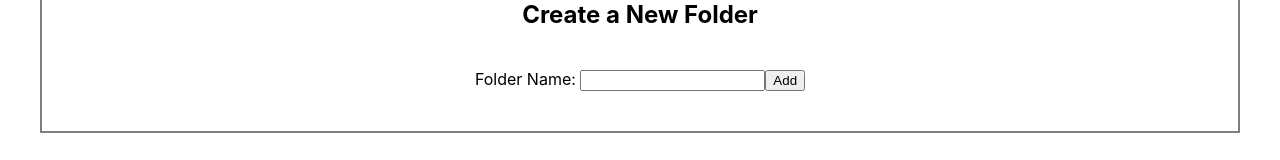
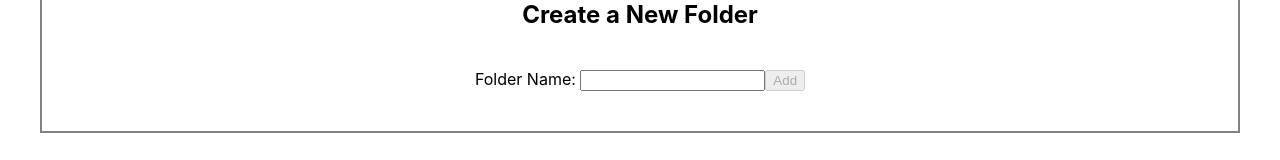
Before and after one commit to laratarpley13/noteful, a React (Create React App) app: page /addFolder in a window 1280 px wide. Shown: the part 124-284 px from the top of the page. Built offline with nearby package versions, Linux system fonts and the light colour scheme; no server answers.

Commit message:
added more form validation

```diff
--- a/src/AddFolder.js
+++ b/src/AddFolder.js
@@ -10,8 +10,8 @@ export default function AddFolder(props) {
                 props.handleFolderAdd(e)}
             }>
                 <label htmlFor='folderName'>Folder Name: </label>
-                <input type='text' id='folderName' name='folderName' />
-                <input type='submit' value="Add" />
+                <input type='text' id='folderName' name='folderName' required onChange={e => props.validateFolderName()} />
+                <input type='submit' value="Add" disabled={props.folderValidation.disable}/>
             </form>
         </section>
     )
@@ -20,4 +20,6 @@ export default function AddFolder(props) {
 AddFolder.propTypes = {
     history: PropTypes.object,
     handleFolderAdd: PropTypes.func,
+    validateFolderName: PropTypes.func,
+    folderValidation: PropTypes.object
 }
--- a/src/AddNote.js
+++ b/src/AddNote.js
@@ -12,14 +12,14 @@ export default function AddNote(props) {
                 <label htmlFor='noteName' className='note-name'>Note Name: </label>
                 <input type='text' id='noteName' name='noteName' className='note-name' required onChange={e => props.validateName()} />
                 <label htmlFor='noteContent' className='note-content'>Note Content: </label>
-                <input type='text' id='noteContent' name='noteContent' className='note-content' />
+                <input type='text' id='noteContent' name='noteContent' className='note-content' required onChange={e => props.validateContent()} />
                 <label htmlFor='folderOptions' className='folder-options'>Choose a Folder for the Note to go into: </label>
                 <select name='folderOptions' id='folderOptions' className='folder-options'>
                     {props.folders.map((folder, i) =>
                         <option key={i} value={folder.id}>{folder.name}</option>
                     )}
                 </select>
-                <input type='submit' value="Add" disabled={props.nameValidation.disable}/>
+                <input type='submit' value="Add" disabled={props.nameValidation.disable || props.contentValidation.disable}/>
             </form>
         </section>
     );
@@ -29,9 +29,11 @@ AddNote.propTypes = {
     history: PropTypes.object,
     handleNoteAdd: PropTypes.func,
     validateName: PropTypes.func,
+    validateContent: PropTypes.func,
     folders: PropTypes.arrayOf(PropTypes.shape({
         id: PropTypes.string.isRequired,
         name: PropTypes.string.isRequired
     })),
     nameValidation: PropTypes.object.isRequired,
+    contentValidation: PropTypes.object.isRequired,
 }
--- a/src/App.js
+++ b/src/App.js
@@ -15,6 +15,12 @@ class App extends Component {
     folders: [],
     notes: [],
     nameValidation: {
+      disable: true
+    },
+    contentValidation: {
+      disable: true
+    },
+    folderValidation: {
       disable: true
     }
   }
@@ -66,7 +72,8 @@ class App extends Component {
     }
     this.setState(
       {
-        folders: [...this.state.folders, folder]
+        folders: [...this.state.folders, folder],
+        folderValidation: {disable: true}
       },
       () => {
         fetch("http://localhost:9090/folders", {
@@ -107,6 +114,9 @@ class App extends Component {
         notes: [...this.state.notes, note],
         nameValidation: {
           disable: true,
+        },
+        contentValidation: {
+          disable: true,
         }
       },
       () => {
@@ -128,9 +138,25 @@ class App extends Component {
     console.log(newNoteFolderId);
   }
 
+  validateFolderName = () => {
+    this.setState({
+      folderValidation: {
+        disable: false,
+      }
+    })
+  }
+
   validateName = () => {
     this.setState({
       nameValidation: {
+        disable: false,
+      }
+    })
+  }
+
+  validateContent = () => {
+    this.setState({
+      contentValidation: {
         disable: false,
       }
     })
@@ -179,6 +205,8 @@ class App extends Component {
                 <AddFolder
                   {...props}
                   handleFolderAdd={this.handleFolderAdd}
+                  validateFolderName={this.validateFolderName}
+                  folderValidation={this.state.folderValidation}
                 />
               }
             />
@@ -189,7 +217,9 @@ class App extends Component {
                   {...props}
                   folders={this.state.folders}
                   validateName={this.validateName}
+                  validateContent={this.validateContent}
                   nameValidation={this.state.nameValidation}
+                  contentValidation={this.state.contentValidation}
                   handleNoteAdd={this.handleNoteAdd}
                 />
               }
```
Also changed, not shown: 1 other file (tests, documents, lock files or other folders).
